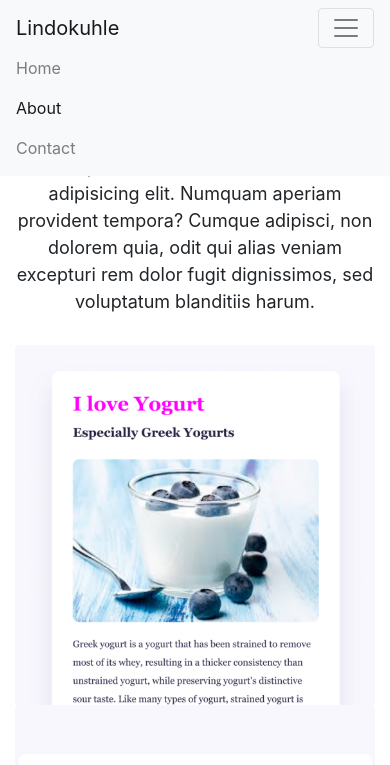
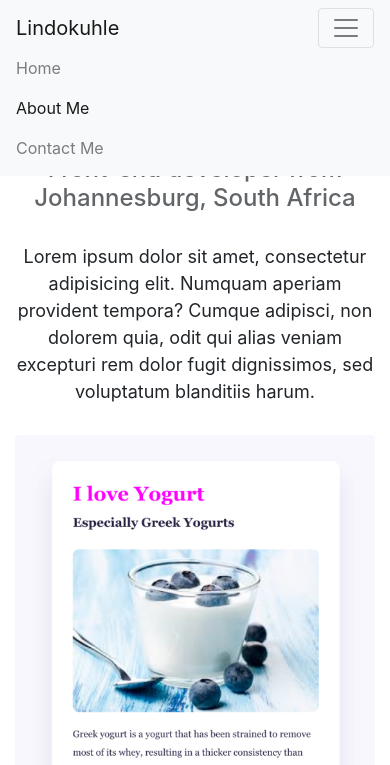
Before and after one commit to LindokuhleShabangu/Advanced-Bootstrap_Site, a plain HTML site: page about.html in a window 390 px wide. Both pictures are taken after a click on the button "Toggle navigation". Shown: the top 765 px of the page. Drawn offline with nearby package versions, Linux system fonts and the light colour scheme.

Commit message:
Added Media Queries on all pages

```diff
--- a/about.html
+++ b/about.html
@@ -5,7 +5,7 @@
     <meta http-equiv="X-UA-Compatible" content="IE=edge" />
     <meta name="description" content="">
     <meta name="viewport" content="width=device-width, initial-scale=1.0" />
-    <link rel="stylesheet" href="Styles/style.css" />
+
     <title>🌼Lindokuhle: About Page</title>
     <link
       rel="stylesheet"
@@ -23,13 +23,19 @@
       integrity="sha384-Fy6S3B9q64WdZWQUiU+q4/2Lc9npb8tCaSX9FK7E8HnRr0Jz8D6OP9dO5Vg3Q9ct"
       crossorigin="anonymous"
     ></script>
+        <link rel="stylesheet" href="Styles/style.css" />
   </head>
   <style>
-    @media(max-width: 576){
-      .mail-link{
-        font-size: 20px;
-      }
-    }
+  @media  (max-width:  576px) {
+  h1 {
+    font-size: 46px;
+    text-align: center;
+  }
+  h2{
+    font-size: 32px;
+  }
+}
+</style>
   </style>
   <body>
     <nav class="navbar navbar-expand-lg navbar-light bg-light fixed-top">
@@ -51,11 +57,11 @@
           </li>
           <li class="nav-item">
             <li class="nav-item active">
-            <a class="nav-link" href="about.html">About</a>
+            <a class="nav-link" href="about.html">About Me</a>
           </li>
           <li class="nav-item">
 
-            <a class="nav-link" href="about.html#contact">Contact</a>
+            <a class="nav-link" href="about.html#contact">Contact Me</a>
           </li>
         </ul>
       </div>
```
Also changed, not shown: index.html (+6 -3 lines).
